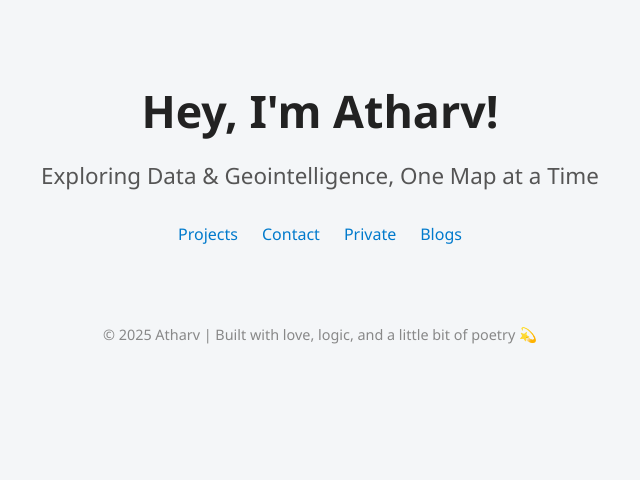
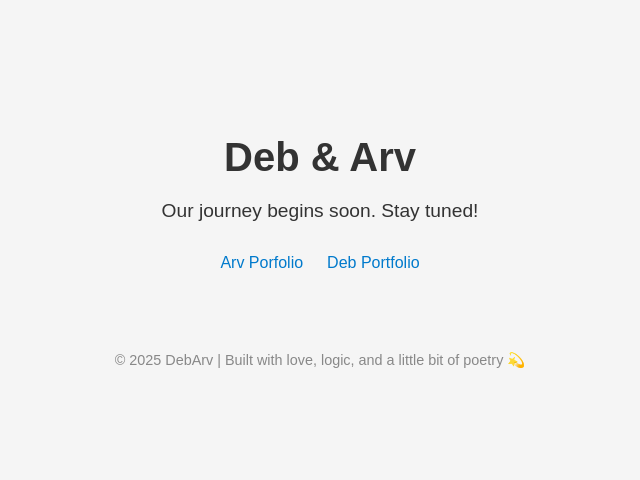
Before and after one commit to 49asvk/debarv-site, a plain HTML site: page index.html in a window 1280 px wide. Shown: the whole page, without its empty margins (320-960 px from the left). Drawn offline with Linux system fonts and the light colour scheme.

Commit message:
Changed main page

```diff
--- a/index.html
+++ b/index.html
@@ -1,4 +1,4 @@
-<!DOCTYPE html>
+<!-- <!DOCTYPE html>
 <html lang="en">
 <head>
   <meta charset="UTF-8" />
@@ -53,7 +53,7 @@
     <nav>
       <a href="projects.html">Projects</a>
       <a href="contact.html">Contact</a>
-      <a href="https://debarv-auth.web.app/login.html" target="_blank">Private</a> <!-- for Deb-only -->
+      <a href="https://debarv-auth.web.app/login.html" target="_blank">Private</a>
       <a href="blogs.html">Blogs</a>
     </nav>
   </header>
@@ -62,4 +62,60 @@
     &copy; 2025 Atharv | Built with love, logic, and a little bit of poetry 💫
   </footer>
 </body>
+</html> -->
+<!DOCTYPE html>
+<html lang="en">
+<head>
+  <meta charset="UTF-8" />
+  <meta name="viewport" content="width=device-width, initial-scale=1.0"/>
+  <title>DebArv</title>
+  <link rel="icon" href="favicon.ico" />
+  <style>
+    body {
+      font-family: Arial, sans-serif;
+      background: #f5f5f5;
+      text-align: center;
+      padding: 100px 20px;
+      color: #333;
+    }
+    h1 {
+      font-size: 2.5em;
+      margin-bottom: 20px;
+    }
+    p {
+      font-size: 1.2em;
+    }
+    nav {
+      margin-top: 2rem;
+      display: flex;
+      justify-content: center;
+      gap: 1.5rem;
+    }
+    nav a {
+      text-decoration: none;
+      color: #007acc;
+      font-weight: 500;
+    }
+    footer {
+      margin-top: 5rem;
+      text-align: center;
+      font-size: 0.9rem;
+      color: #888;
+    }
+  </style>
+</head>
+<body>
+  <h1>Deb & Arv</h1>
+  <p>Our journey begins soon. Stay tuned!</p>
+
+  <nav>
+    <a href="https://arv.debarv.com">Arv Porfolio</a>
+    <a href="https://deb.debarv.com">Deb Portfolio</a>
+    <!-- <a href="https://debarv-auth.web.app/login.html" target="_blank">Private</a>
+    <a href="blogs.html">Blogs</a> -->
+  </nav>
+  <footer>
+    &copy; 2025 DebArv | Built with love, logic, and a little bit of poetry 💫
+  </footer>
+</body>
 </html>
```
